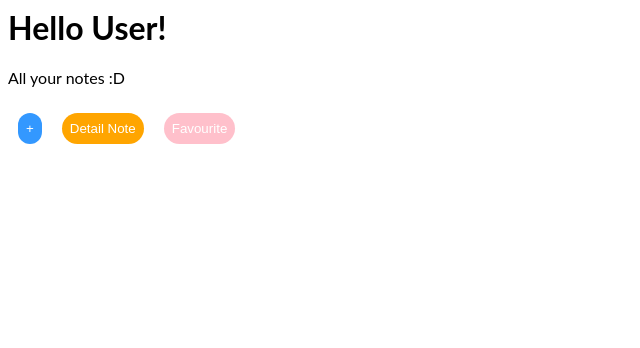
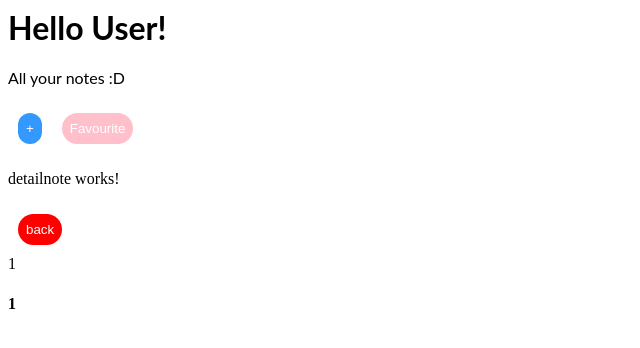
Before and after one commit to CynthiaBudiono/C14180210-Angular2, an Angular app: page /detailnote/1 in a window 1280 px wide. Before the commit this address led to /. Shown: the top 348 px of the page, without its empty margins (0-640 px from the left). Built offline with nearby package versions, Linux system fonts and the light colour scheme.

Commit message:
5 files modified

```diff
--- a/src/app/app.component.html
+++ b/src/app/app.component.html
@@ -2,31 +2,16 @@
 <p>
 	All your notes :D
 </p>
+
 <div>
 
 	<button (click)="tambah()" style="margin:10px; padding:8px; background-color:#3398FF; border:none; color:white; border-radius:50px;">+</button>
 
-	<button (click)="godet()" style="margin:10px; padding:8px; background-color:orange; border:none; color:white; border-radius:50px;">Detail Note</button>
+	<!-- <button (click)="godet()" style="margin:10px; padding:8px; background-color:orange; border:none; color:white; border-radius:50px;">Detail Note</button> -->
 
 	<button (click)="gofav()" style="margin:10px; padding:8px; background-color:pink; border:none; color:white; border-radius:50px;">Favourite</button>
 
 	<router-outlet></router-outlet>
-	<div *ngFor="let a of notes; let i = index" style="background-color:#00CCCC">
-		<!-- note {{i+1}} br {{a+1}} -->
-		note {{i+1}}. <br>
-		<p>Judul : {{a[0]}}
-			<button (click)="makefav(a)" style="margin:5px; padding:5px; background-color:#ce897b; border:none; color:white; border-radius:50px;">*</button>
-		</p>
-
-		<p>Tanggal Created : {{a[2]}}</p>
-		{{a[1]}}
-
-		<br>
-		<!-- <div *ngFor="let b of a;">
-	  	{{b[0]}} + {{b[1]}} + {{b[2]}}
-      {{b}}
-    </div> -->
-	</div>
 
 	<ng-template *ngIf="btnklik; then templatenambah"></ng-template>
 	<ng-template #templatenambah>
@@ -44,5 +29,22 @@
 		<input type="date" [(ngModel)]="txtdate">
 	</ng-template>
 
+		<div *ngFor="let a of notes; let i = index" (click)="godet(a)" style="background-color:#00CCCC; margin-top:5px;">
+			<!-- note {{i+1}} br {{a+1}} -->
+			note {{i+1}}. <br>
+			<p>Judul : {{a[0]}}
+				<button (click)="makefav(a)" style="margin:5px; padding:5px; background-color:#ce897b; border:none; color:white; border-radius:50px;">*</button>
+			</p>
+
+			<p>Tanggal Created : {{a[2]}}</p>
+			{{a[1]}}
+
+			<br>
+			<!-- <div *ngFor="let b of a;">
+    {{b[0]}} + {{b[1]}} + {{b[2]}}
+    {{b}}
+  </div> -->
+		</div>
+
 
 </div>
--- a/src/app/app.component.ts
+++ b/src/app/app.component.ts
@@ -20,10 +20,12 @@ export class AppComponent {
   btnklik = false;
   name = "User";
   lnotes = 0;
+  nomor=-1;
 
   notesfav: any[][] = [];
-  godet() {
-    this.router.navigate(["/detailnote/"]);
+  godet(a) {
+    this.nomor = a;
+    this.router.navigate(["/detailnote/"+this.nomor]);
   }
 
   gofav() {
@@ -60,7 +62,7 @@ export class AppComponent {
         );
       }
 
-      this.router.navigate(["/detailnote/"]);
+      // this.router.navigate(["/detailnote/"]);
       this.btnklik = false;
     }
   }
--- a/src/app/app.module.ts
+++ b/src/app/app.module.ts
@@ -11,7 +11,8 @@ import { GlobalnoteService } from './globalnote.service';
 
 const ROUTES : Routes = [
   {path : 'detailnote', component: DetailnoteComponent},
-  {path : 'favourite', component: FavouriteComponent}
+  {path : 'favourite', component: FavouriteComponent},
+  {path : 'detailnote/:nomor', component: DetailnoteComponent}
 ]
 
 @NgModule({
--- a/src/detailnote/detailnote.component.html
+++ b/src/detailnote/detailnote.component.html
@@ -2,13 +2,19 @@
 	detailnote works!
 </p>
 
-<div>{{notes}}</div>
+<button (click)="goback()" style="margin:10px; padding:8px; background-color:red; border:none; color:white; border-radius:50px;">back</button>
 
-<!-- <div *ngFor="let a of notes; let i = index" style="background-color:#00CCCC">
-	note {{i+1}}. <br>
-	<p>Judul : {{a[0]}}
-		<button (click)="makefav(a)" style="margin:5px; padding:5px; background-color:#ce897b; border:none; color:white; border-radius:50px;">*</button>
-	</p>
+<router-outlet></router-outlet>
+
+<div>
+    {{catatan}}
+    <h4>{{catatan[0]}}</h4>
+    <h4>{{catatan[2]}}</h4>
+    <p>{{catatan[1]}}</p>
+</div>
+
+<!-- <div *ngFor="let a of catatan; let i = index">
+	<p>Judul : {{a[0]}}	</p>
 
 	<p>Tanggal Created : {{a[2]}}</p>
 	{{a[1]}}
--- a/src/detailnote/detailnote.component.ts
+++ b/src/detailnote/detailnote.component.ts
@@ -1,5 +1,5 @@
 import { Component, OnInit } from '@angular/core';
-import { Router } from '@angular/router';
+import { ActivatedRoute, Router } from '@angular/router';
 import { GlobalnoteService } from '../app/globalnote.service';
 
 @Component({
@@ -9,11 +9,19 @@ import { GlobalnoteService } from '../app/globalnote.service';
 })
 export class DetailnoteComponent implements OnInit {
 
-  constructor(private router: Router, public globalvar : GlobalnoteService){
-    this.notes = this.globalvar.getnotes();
+  constructor(private router: Router, public globalvar : GlobalnoteService, private route: ActivatedRoute){
+    // this.notes = this.globalvar.getnotes();
+
+  }
+  catatan;
+  isicatatan;
+  // notes;
+  ngOnInit() {
+    this.isicatatan = this.route.snapshot.paramMap.get("nomor");
+    this.catatan = this.isicatatan;
   }
 
-  notes;
-  ngOnInit() {
+  goback(){
+    this.router.navigate(["/app/"]);
   }
 }
```
